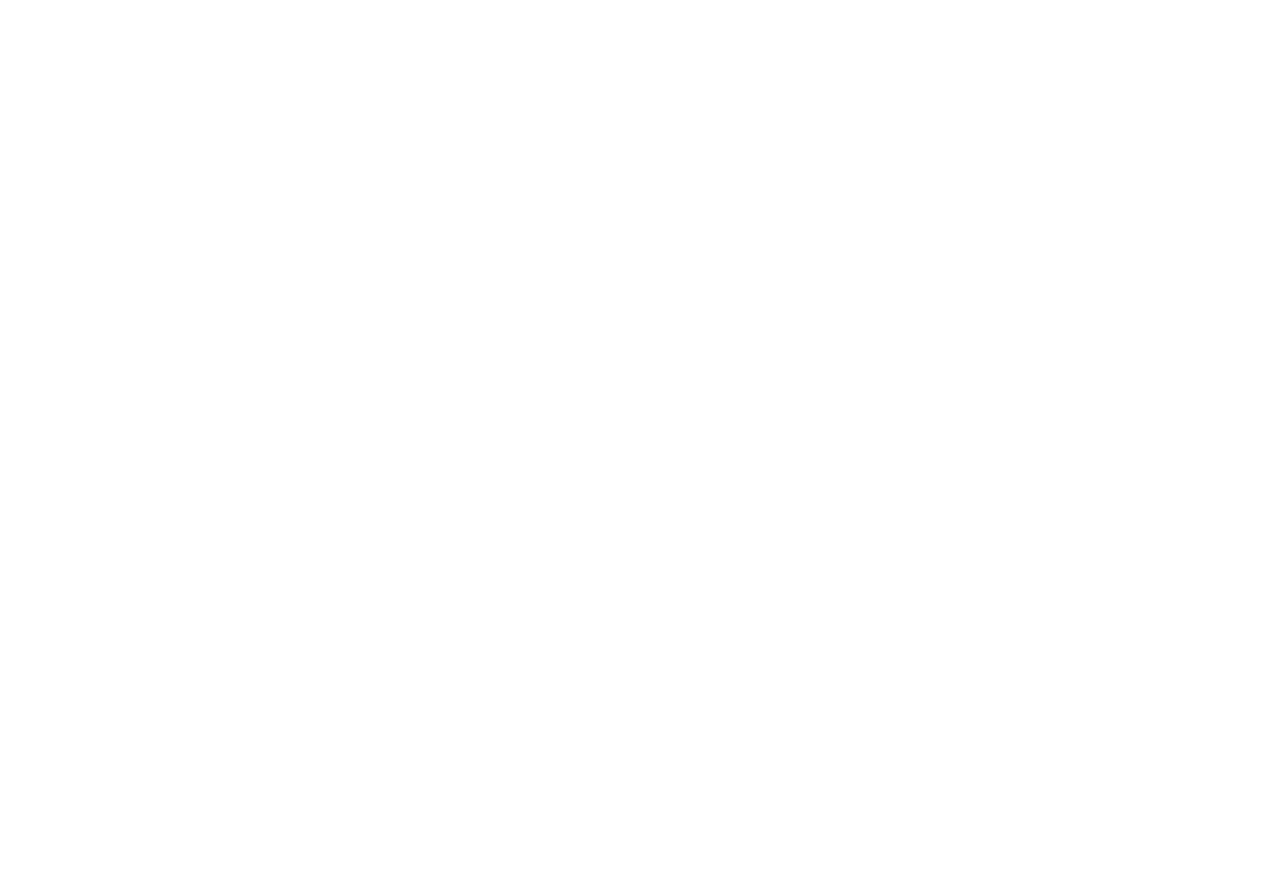
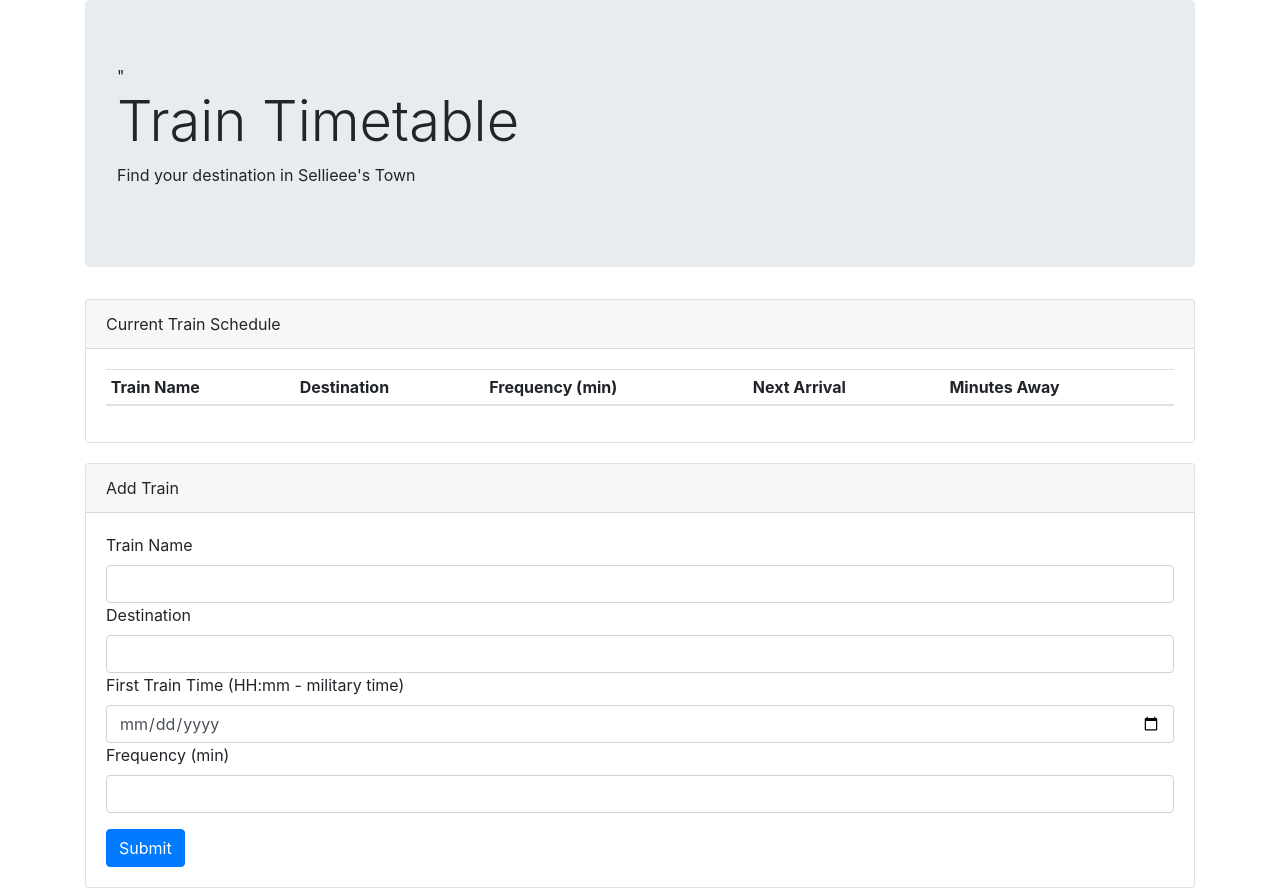
Before and after one commit to Sellieee/Train-Activity, a plain HTML site: page index.html in a window 1280 px wide. Before the commit the page ends 800 px from the top, so only its background shows below. Drawn offline with nearby package versions, Linux system fonts and the light colour scheme.

Commit message:
created initial layout with bootstrap in html

```diff
--- a/index.html
+++ b/index.html
@@ -6,9 +6,85 @@
     <meta name="viewport" content="width=device-width, initial-scale=1.0">
     <meta http-equiv="X-UA-Compatible" content="ie=edge">
     <title>Train Activity</title>
+
+    <!-- Bootstrap -->
+    <link rel="stylesheet" href="https://stackpath.bootstrapcdn.com/bootstrap/4.3.1/css/bootstrap.min.css"
+        integrity="sha384-ggOyR0iXCbMQv3Xipma34MD+dH/1fQ784/j6cY/iJTQUOhcWr7x9JvoRxT2MZw1T" crossorigin="anonymous">
+
+    <!-- jQuery -->
+    <script src="https://code.jquery.com/jquery-3.4.1.js"
+        integrity="sha256-WpOohJOqMqqyKL9FccASB9O0KwACQJpFTUBLTYOVvVU=" crossorigin="anonymous"></script>
+
+    <!-- Link to Firebase App -->
+    <script src="https://www.gstatic.com/firebasejs/6.3.3/firebase-app.js"></script>
+
+    <!-- Link to Firebase Database -->
+    <script src="https://www.gstatic.com/firebasejs/6.3.3/firebase-database.js"></script>
+
+    <!-- Moment.js -->
+    <script src="https://cdn.jsdelivr.net/momentjs/2.12.0/moment.min.js"></script>
+
+    <!-- Link to my javascript -->
+    <script src="./javascript/app.js"></script>
 </head>
 
 <body>
+    <div class="container">
+
+        <div class="jumbotron">"
+            <h1 class="display-4">Train Timetable</h1>
+            <p>Find your destination in Sellieee's Town</p>
+        </div>
+
+        <div class="card">
+            <div class="card-header">
+                Current Train Schedule
+            </div>
+            <div class="card-body">
+                <table class="table table-sm">
+                    <thead>
+                        <tr>
+                            <th scope="col">Train Name</th>
+                            <th scope="col">Destination</th>
+                            <th scope="col">Frequency (min)</th>
+                            <th scope="col">Next Arrival</th>
+                            <th scope="col">Minutes Away</th>
+                        </tr>
+                    </thead>
+                    <tbody>
+                    </tbody>
+                </table>
+            </div>
+        </div>
+
+
+        <div class="card" style="margin-top: 20px;">
+            <div class="card-header">
+                Add Train
+            </div>
+            <div class="card-body">
+                <form>
+                    <div class="form-group">
+                        <label for="trainName">Train Name</label>
+                        <input type="text" class="form-control" id="trainName">
+
+                        <label for="destination">Destination</label>
+                        <input type="text" class="form-control" id="destination">
+
+                        <label for="trainTime">First Train Time (HH:mm - military time)
+                        </label>
+                        <input type="date" class="form-control" id="trainTime">
+
+                        <label for="frequency">Frequency (min)</label>
+                        <input type="number" class="form-control" id="frequency">
+                    </div>
+                    <button type="submit" class="btn btn-primary" id="form-submit">Submit</button>
+                </form>
+            </div>
+        </div>
+
+
+    </div>
 
 </body>
 
--- a/javascript/app.js
+++ b/javascript/app.js
@@ -0,0 +1,3 @@
+$(document).ready(function () {
+
+})
```
